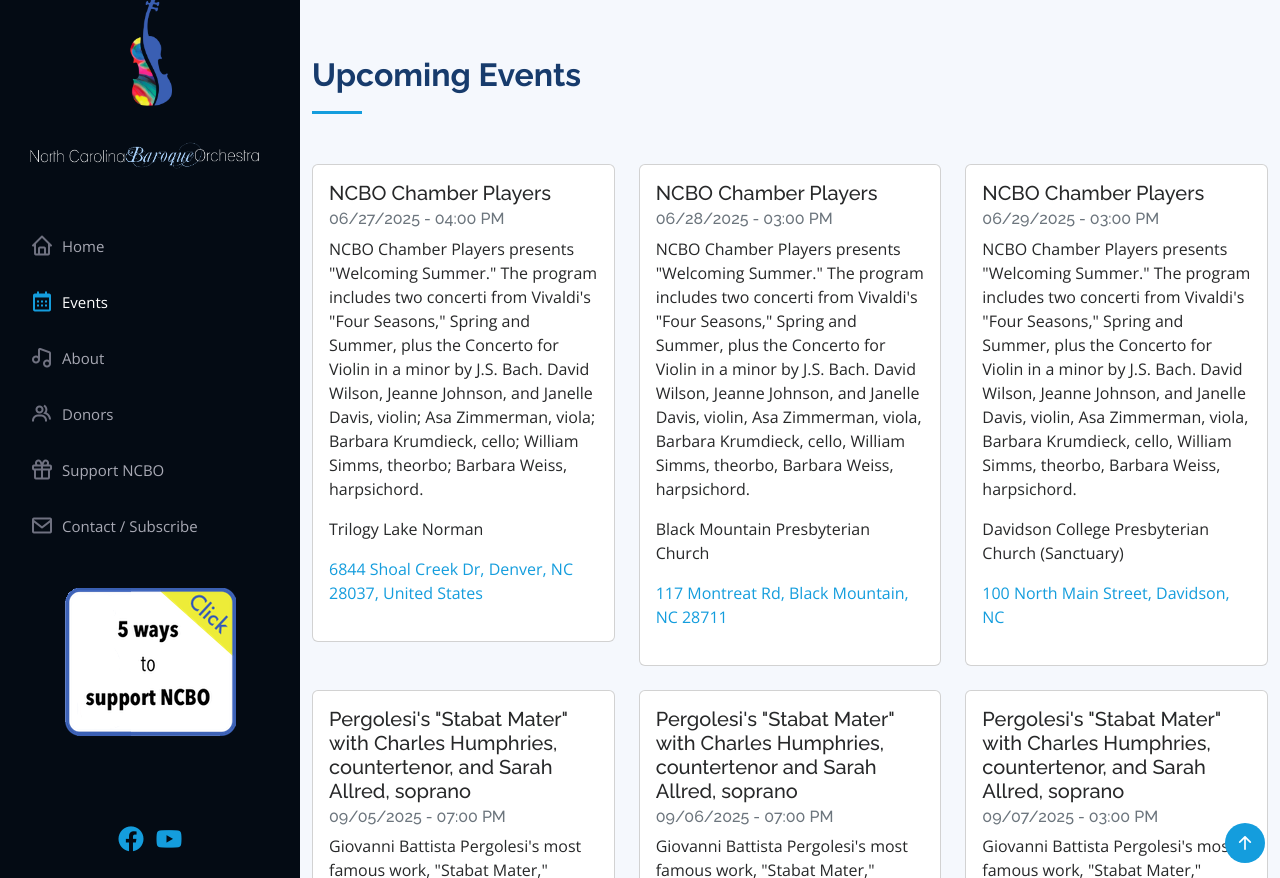
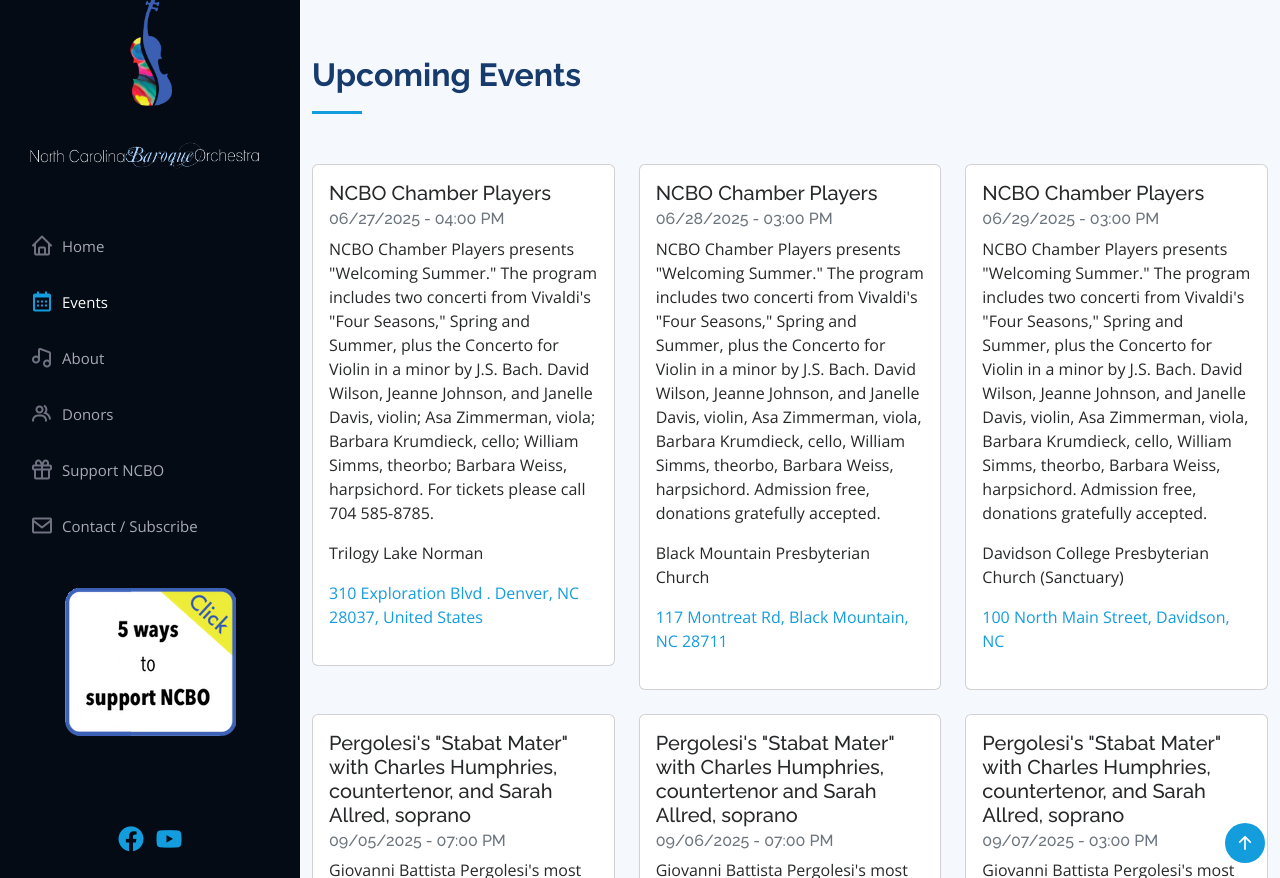
Before and after one commit to ncbaroqueorchestra/ncboweb, a Jekyll site: the page built from index.md, in a window 1280 px wide and 900 px high, scrolled down 1006 px, cut to the strip 22-900 px from the top of the window. Built offline with Jekyll 4.4.1, drawn with Linux system fonts in a browser that asks for light colours; comment, search, counter and statistics services are not loaded.

Commit message:
Updated NCBO events

```diff
--- a/_data/events.yml
+++ b/_data/events.yml
@@ -1,9 +1,9 @@
-- address: 6844 Shoal Creek Dr, Denver, NC 28037, United States
+- address: 310 Exploration Blvd . Denver, NC 28037, United States
   description: "NCBO Chamber Players presents \"Welcoming Summer.\" The program includes\
     \ two concerti from Vivaldi's \"Four Seasons,\" Spring and Summer, plus the Concerto\
     \ for Violin in a minor by J.S. Bach. \n\nDavid Wilson, Jeanne Johnson, and Janelle\
     \ Davis, violin;\nAsa Zimmerman, viola;\nBarbara Krumdieck, cello;\nWilliam Simms,\
-    \ theorbo;\nBarbara Weiss, harpsichord."
+    \ theorbo;\nBarbara Weiss, harpsichord.\n\nFor tickets please call 704 585-8785."
   eventdate: 06/27/2025
   eventtime: 04:00 PM
   heading: NCBO Chamber Players
@@ -15,7 +15,8 @@
     \ two concerti from Vivaldi's \"Four Seasons,\" Spring and Summer, plus the Concerto\
     \ for Violin in a minor by J.S. Bach. \n\nDavid Wilson, Jeanne Johnson, and Janelle\
     \ Davis, violin, Asa Zimmerman, viola, Barbara Krumdieck, cello, William Simms,\
-    \ theorbo, Barbara Weiss, harpsichord."
+    \ theorbo, Barbara Weiss, harpsichord.\n\nAdmission free, donations gratefully\
+    \ accepted."
   eventdate: 06/28/2025
   eventtime: 03:00 PM
   heading: NCBO Chamber Players
@@ -27,7 +28,8 @@
     \ two concerti from Vivaldi's \"Four Seasons,\" Spring and Summer, plus the Concerto\
     \ for Violin in a minor by J.S. Bach. \n\nDavid Wilson, Jeanne Johnson, and Janelle\
     \ Davis, violin, Asa Zimmerman, viola, Barbara Krumdieck, cello, William Simms,\
-    \ theorbo, Barbara Weiss, harpsichord."
+    \ theorbo, Barbara Weiss, harpsichord.\n\nAdmission free, donations gratefully\
+    \ accepted."
   eventdate: 06/29/2025
   eventtime: 03:00 PM
   heading: NCBO Chamber Players
```
